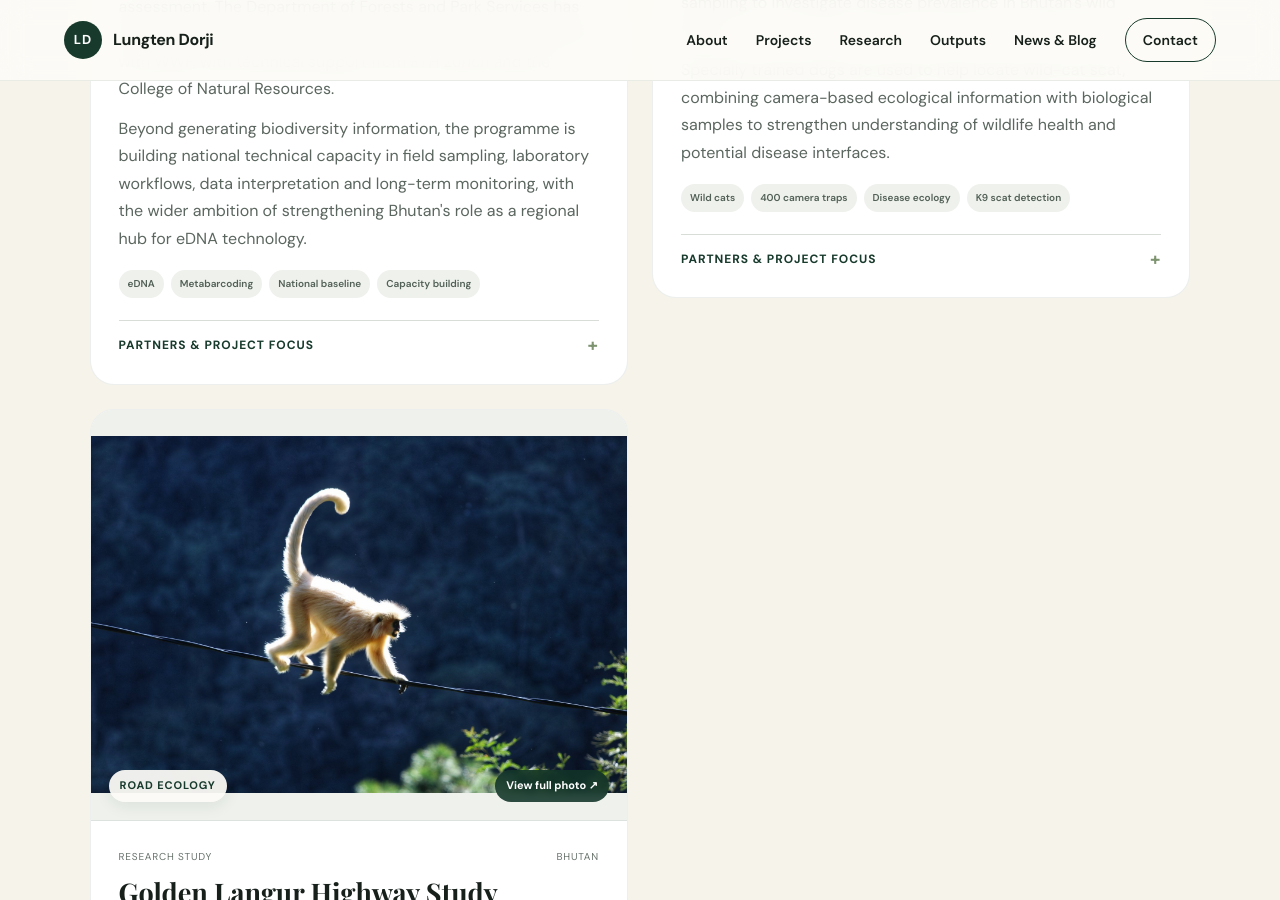
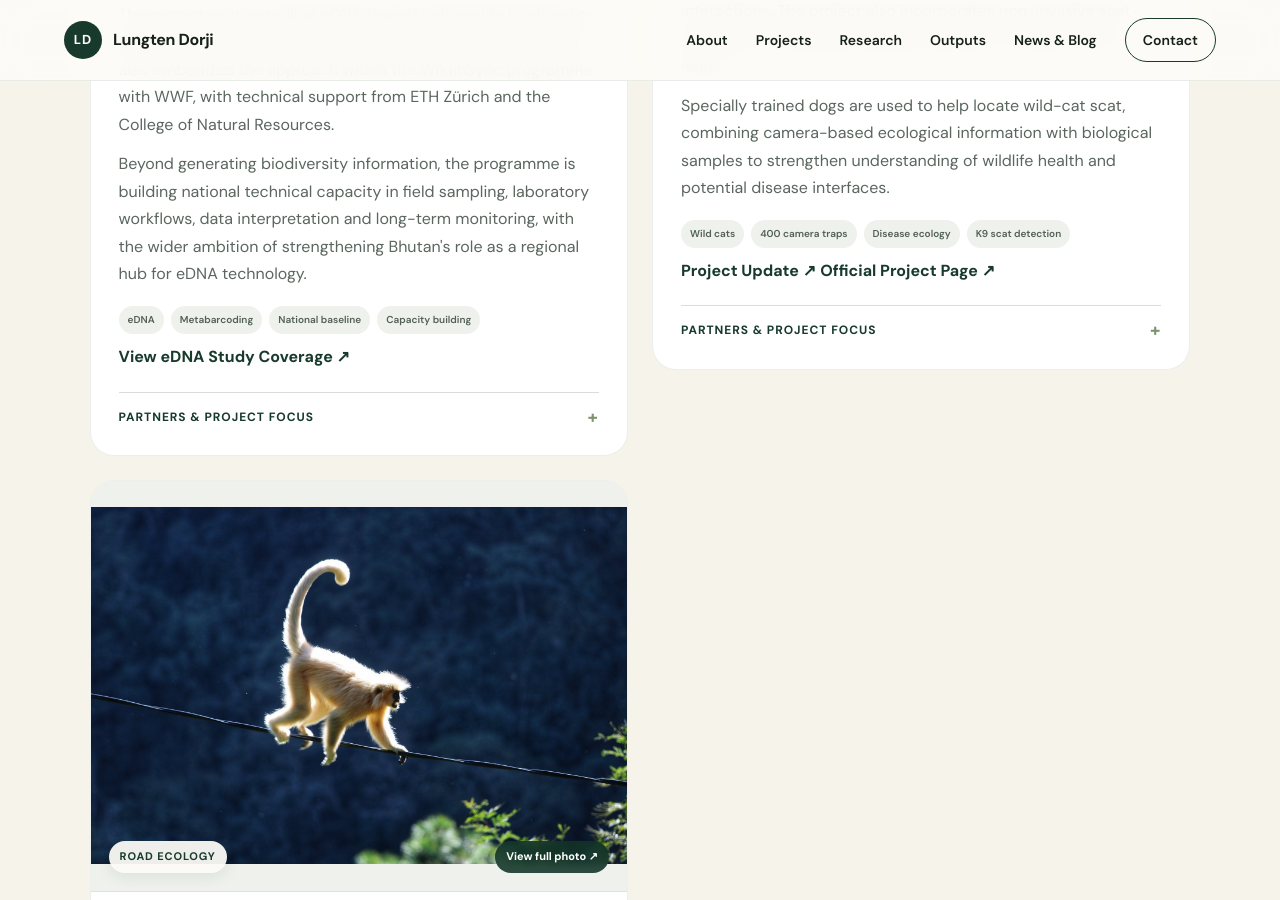
Before and after one commit to LungtenCosmo/LungtenCosmo.github.io, a Jekyll site: the page built from index.html, in a window 1280 px wide and 900 px high, scrolled down 4891 px. Built offline with Jekyll 4.4.1, drawn with Linux system fonts in a browser that asks for light colours; some of the changed text lies outside the part shown.

Commit message:
Add files via upload

```diff
--- a/index.html
+++ b/index.html
@@ -151,6 +151,9 @@ layout: null
             <p>It is Bhutan's first large-scale monitoring programme for wild ungulates using extensive arrays of camera traps together with modern statistical approaches. The survey is designed to generate comparable information on distribution, occurrence and population status across important musk deer and takin landscapes.</p>
             <p>The evidence generated will support long-term conservation planning, improve future monitoring design and help identify priority areas where species protection and community-based conservation actions can be strengthened together.</p>
             <div class="tags"><span>Camera trapping</span><span>Wild ungulates</span><span>Population monitoring</span><span>Community conservation</span></div>
+            <div class="project-links">
+              <a class="text-link" href="https://www.wwfbhutan.org.bt/?394756/" target="_blank" rel="noopener noreferrer">View Takin Survey ↗</a>
+            </div>
             <details class="project-details"><summary>Partners & project focus</summary><p>Generate robust information on musk deer and takin while strengthening long-term conservation planning and supporting approaches that also protect and improve the livelihoods of communities sharing these landscapes.</p><p class="project-partners"><strong>Support:</strong> Bhutan for Life Project · World Wildlife Fund</p></details>
           </div>
         </article>
@@ -170,6 +173,9 @@ layout: null
             <p>The work follows how fish move through river networks, identifies important migratory and spawning areas, and examines threats encountered along those routes. Particular attention is given to habitat connectivity and illegal fishing pressure.</p>
             <p>By linking movement information with threats along migratory pathways, the project aims to identify river reaches and habitats that require priority conservation and management.</p>
             <div class="tags"><span>Fish telemetry</span><span>Migration</span><span>Spawning ecology</span><span>Threat assessment</span></div>
+            <div class="project-links">
+              <a class="text-link" href="https://storymaps.arcgis.com/stories/a5f5b4465fab46dabfdb929db9f4744a" target="_blank" rel="noopener noreferrer">Explore Golden Mahseer StoryMap ↗</a>
+            </div>
             <details class="project-details"><summary>Project focus</summary><p>Understand migratory pathways, spawning behaviour, threats along migration routes and illegal fishing pressure to guide riverine habitat conservation.</p></details>
           </div>
         </article>
@@ -208,6 +214,9 @@ layout: null
             <p>The current work is scaling eDNA toward nationwide biodiversity assessment. The Department of Forests and Park Services has also embedded the approach within the WildinSync programme with WWF, with technical support from ETH Zürich and the College of Natural Resources.</p>
             <p>Beyond generating biodiversity information, the programme is building national technical capacity in field sampling, laboratory workflows, data interpretation and long-term monitoring, with the wider ambition of strengthening Bhutan's role as a regional hub for eDNA technology.</p>
             <div class="tags"><span>eDNA</span><span>Metabarcoding</span><span>National baseline</span><span>Capacity building</span></div>
+            <div class="project-links">
+              <a class="text-link" href="https://www.bbs.bt/238799/" target="_blank" rel="noopener noreferrer">View eDNA Study Coverage ↗</a>
+            </div>
             <details class="project-details"><summary>Partners & project focus</summary><p>Use eDNA to strengthen national biodiversity monitoring while developing Bhutanese technical capacity for long-term application of the technology.</p><p class="project-partners"><strong>Partners/support:</strong> DoFPS · Bhutan Trust Fund for Environmental Conservation · WWF · ETH Zürich · College of Natural Resources</p></details>
           </div>
         </article>
@@ -227,6 +236,10 @@ layout: null
             <p>A network of approximately 400 camera traps is being used to document wild cats, domestic dogs and their spatial interactions. The project also incorporates non-invasive scat sampling to investigate disease prevalence in Bhutan's wild felids.</p>
             <p>Specially trained dogs are used to help locate wild-cat scat, combining camera-based ecological information with biological samples to strengthen understanding of wildlife health and potential disease interfaces.</p>
             <div class="tags"><span>Wild cats</span><span>400 camera traps</span><span>Disease ecology</span><span>K9 scat detection</span></div>
+            <div class="project-links">
+              <a class="text-link" href="https://felidaefund.org/news/updates/updates-from-the-field-launching-the-bhutan-wild-cat-project" target="_blank" rel="noopener noreferrer">Project Update ↗</a>
+              <a class="text-link" href="https://felidaefund.org/projects/research/bhutan-wild-cat-health-project" target="_blank" rel="noopener noreferrer">Official Project Page ↗</a>
+            </div>
             <details class="project-details"><summary>Partners & project focus</summary><p>Integrate camera trapping, scat sampling and trained detection dogs to investigate wild-cat health, disease prevalence and interactions with domestic dogs.</p><p class="project-partners"><strong>Implemented by:</strong> Department of Forests and Park Services in partnership with Felidae Conservation Fund, USA, and Bhutan Ecological Society.</p></details>
           </div>
         </article>
```
